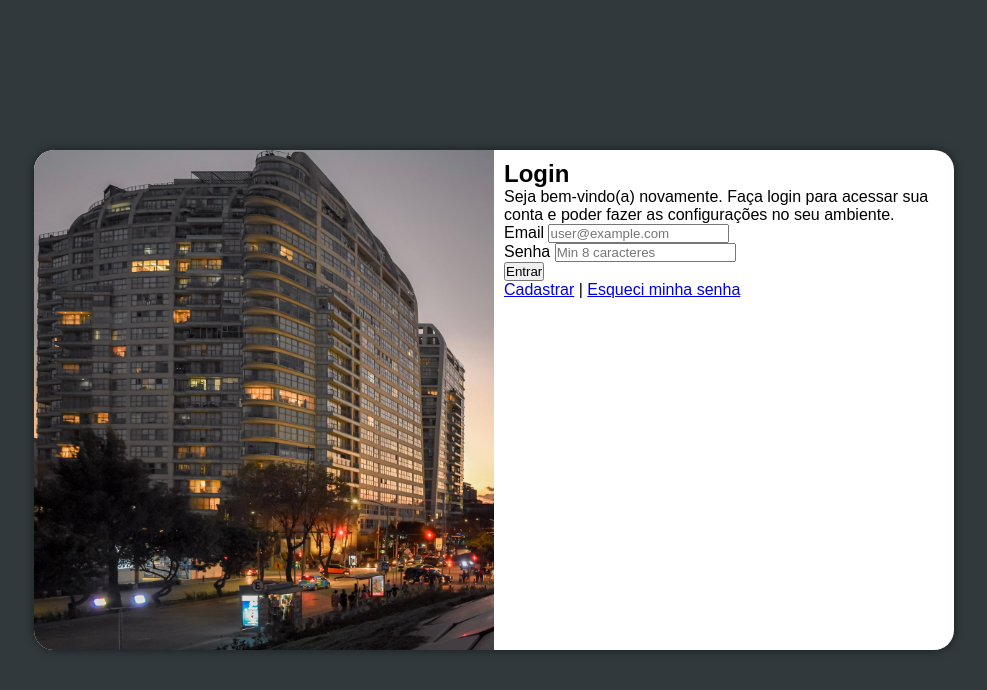
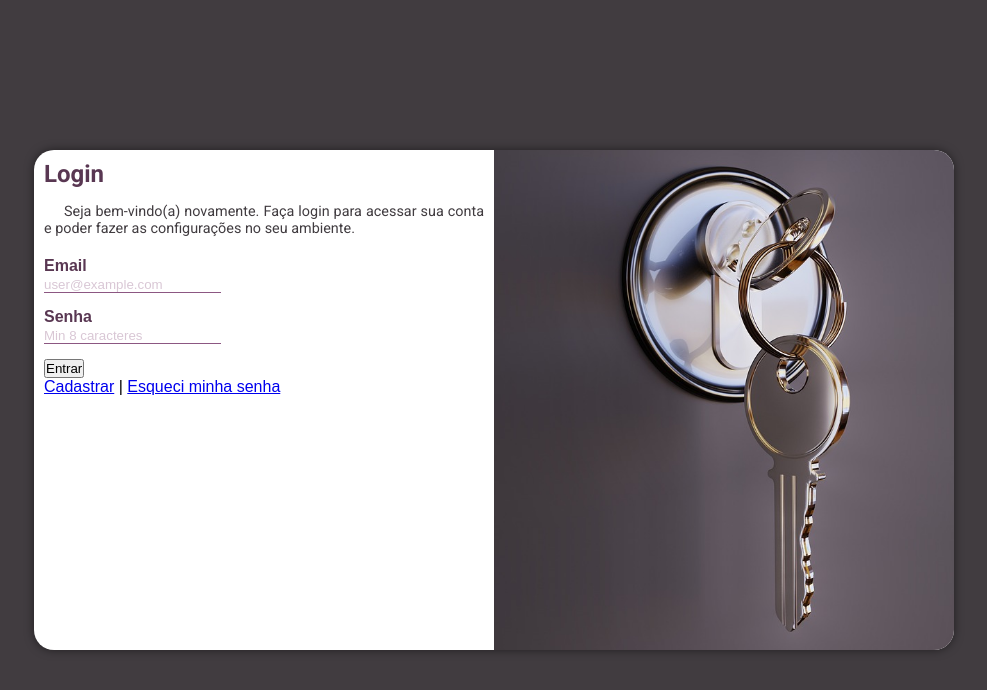
Before and after one commit to MatheusAmon12/projeto-login, a plain HTML site: page index.html in a window 1280 px wide. Shown: the whole page, without its empty margins (146-1133 px from the left). Drawn offline with Linux system fonts and the light colour scheme.

Commit message:
Atualizei o CSS

```diff
--- a/estilos/media-query.css
+++ b/estilos/media-query.css
@@ -11,7 +11,7 @@ grandes telas: acima de 1200px
 */
 @media screen and (min-width: 769px) and (max-width: 992px) {
     body{
-        background-image: linear-gradient(-20deg, #31393C, #2176FF);
+        background-image: linear-gradient(-20deg, #413C40, #593752);
         background-repeat: no-repeat;
 
         animation: gradiente 2s ease alternate infinite;
@@ -22,14 +22,16 @@ grandes telas: acima de 1200px
     }
 
     section#login > div#formulario{
-        float: right;
+        float: left;
         width: 70%;
     }
 
     section#login > div#imagem{
-        float: left;
+        float: right;
         width: 30%;
         height: 100%;
+        background: url("../imagens/fundo_pequeno.jpg") no-repeat;
+        background-size: cover;
     }
 }
 
@@ -39,14 +41,15 @@ grandes telas: acima de 1200px
     }
 
     section#login > div#formulario{
-        float: right;
+        float: left;
         width: 50%;
     }
 
     section#login > div#imagem{
-        float: left;
+        float: right;
         width: 50%;
         height: 100%;
+
     }
 }
 
--- a/estilos/style.css
+++ b/estilos/style.css
@@ -3,6 +3,8 @@
 /*#31393C
 #2176FF
 #33A1FD*/
+
+@import url('https://fonts.googleapis.com/css2?family=Bebas+Neue&family=Roboto:wght@300;400;500;700&display=swap');
 
 *{
     margin: 0px;
@@ -12,7 +14,7 @@
 }
 
 body, html{
-    background-color: #31393C;
+    background-color: #413C40;
     height: 100vh;
     width: 100vw;
 }
@@ -22,6 +24,37 @@ main{
     height: 100vh;
     width: 100vw;
 }
+
+#formulario > h1{
+    font-family: 'Roboto', sans-serif;
+    font-weight: 700;
+    margin-bottom: 15px;
+    color: #593752;
+}
+#formulario > p{
+    font: 400 0.9em 'Roboto', sans-serif;
+    text-align: justify;
+    text-indent: 20px;
+    margin-bottom: 20px;
+    color: #413C40;
+}
+
+.etiqueta{
+    display: block;
+    font-weight: bold;
+    color: #593752;
+}
+
+#isenha, #iemail{
+    border: none;
+    border-bottom: 1px solid #8C5782;
+    margin-bottom: 15px;
+}
+
+#isenha::placeholder, #iemail::placeholder{
+    color: #D9C7D5;
+}
+
 
 section#login{
     position: absolute;
@@ -42,11 +75,9 @@ section#login{
 }
 
 section#login > div#imagem{
-    background: url("../imagens/fundo-login.jpg");
+    background: url("../imagens/fundo.jpg") no-repeat fixed;
     background-size: cover;
-    background-repeat: no-repeat;
-    background-position: center bottom;
-    height: 200px;
+    height: 180px;
     display: block;
 }
 
```
Also changed, not shown: imagens/fundo.jpg (added), imagens/fundo_pequeno.jpg (added).
